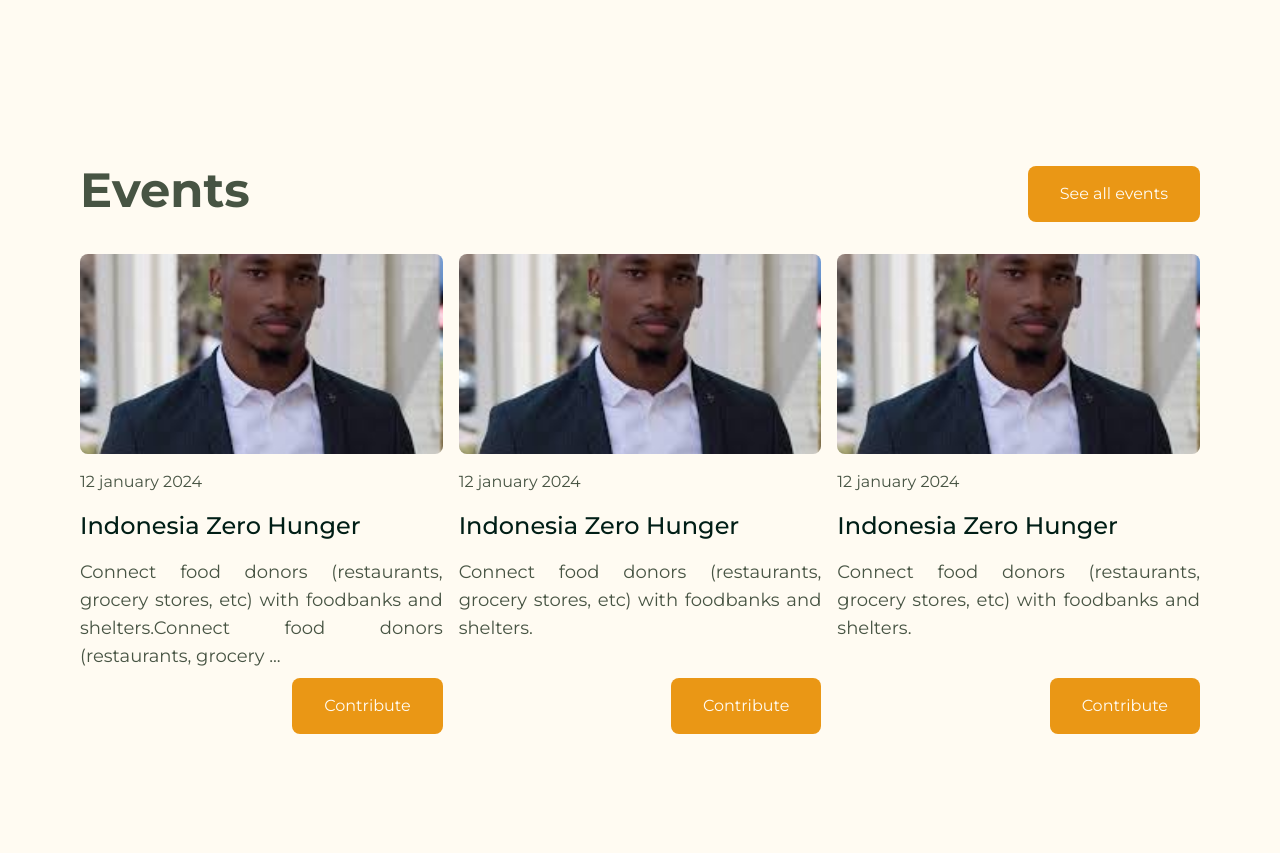
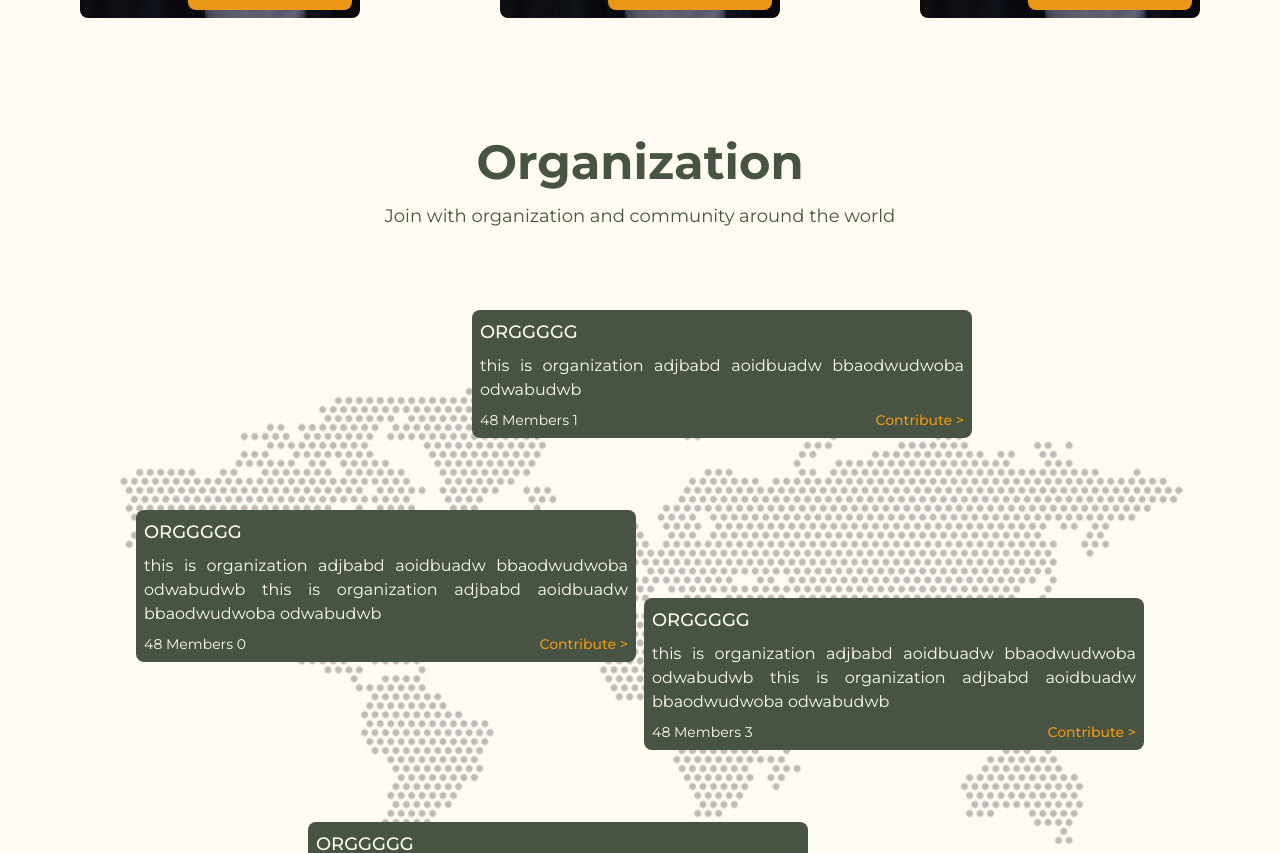
Before and after one commit to ahsanzizan/SEFEST24WEBDEV_Templar, a Next.js app: page / in a window 1280 px wide. Shown: the part 1550-2403 px from the top of the page. Built offline with nearby package versions, Linux system fonts and the light colour scheme.

Commit message:
feat: add organization section

```diff
--- a/src/app/(main)/page.tsx
+++ b/src/app/(main)/page.tsx
@@ -1,12 +1,14 @@
 import About from './parts/About';
 import Event from './parts/Event';
 import Home from './parts/Home';
+import Organization from './parts/Organization';
 
 export default function page() {
   return (
-    <main className="overflow-hidden bg-primary">
+    <main className="flex flex-col gap-y-11 overflow-hidden bg-primary">
       <Home />
       <About />
+      <Organization />
       <Event />
     </main>
   );
--- a/src/app/(main)/parts/Event.tsx
+++ b/src/app/(main)/parts/Event.tsx
@@ -13,7 +13,7 @@ export default function Event() {
         <h2 className="text-center text-5xl font-bold text-[#475443]">
           Events
         </h2>
-        <p className="w-fit rounded-lg bg-accent px-8 py-4 text-[#FFFBF2]">
+        <p className="w-fit rounded-lg bg-secondary px-8 py-4 text-[#FFFBF2]">
           See all events
         </p>
       </div>
--- /dev/null
+++ b/src/app/(main)/parts/Organization.tsx
@@ -0,0 +1,61 @@
+import { cn } from '@/utils/cn';
+import Image from 'next/image';
+
+const data: string[] = [
+  'this is organization adjbabd aoidbuadw bbaodwudwoba odwabudwb this is organization adjbabd aoidbuadw bbaodwudwoba odwabudwb',
+  'this is organization adjbabd aoidbuadw bbaodwudwoba odwabudwb',
+  'this is organization adjbabd aoidbuadw bbaodwudwoba odwabudwb',
+  'this is organization adjbabd aoidbuadw bbaodwudwoba odwabudwb this is organization adjbabd aoidbuadw bbaodwudwoba odwabudwb'
+];
+
+export default function Organization() {
+  const organizations = data.slice(0, 4);
+
+  console.log(organizations);
+
+  return (
+    <section className="min-h-screen w-screen px-20">
+      <div className="flex flex-col gap-y-4">
+        <h2 className="text-center text-5xl font-bold text-[#475443]">
+          Organization
+        </h2>
+        <p className="text-center text-lg text-[#475443]">
+          Join with organization and community around the world
+        </p>
+      </div>
+      <div className="relative h-screen w-full">
+        <div className="absolute left-0 top-0 z-0 flex h-full w-full items-center justify-center">
+          <Image
+            src="/assets/globe.png"
+            alt="Globe"
+            width={5000}
+            height={5000}
+            quality={100}
+            className="w-full object-cover opacity-50"
+          />
+        </div>
+        {organizations.map((organization, index) => (
+          <div
+            key={index}
+            className={cn(
+              'absolute z-10 flex w-[500px] flex-col gap-y-2 rounded-lg bg-secondary p-2 text-primary',
+              {
+                'left-[5%] top-[35%]': index === 0,
+                'left-[35%] top-[10%]': index === 1,
+                'bottom-[10%] right-[35%]': index === 2,
+                'bottom-[35%] right-[5%]': index === 3
+              }
+            )}
+          >
+            <h2 className="text-lg font-medium">ORGGGGG</h2>
+            <p className="text-justify">{organization}</p>
+            <div className="flex justify-between text-sm">
+              <p>48 Members {index}</p>
+              <p className="font-medium text-accent">Contribute {'>'}</p>
+            </div>
+          </div>
+        ))}
+      </div>
+    </section>
+  );
+}
```
Also changed, not shown: public/assets/globe.png (added).
